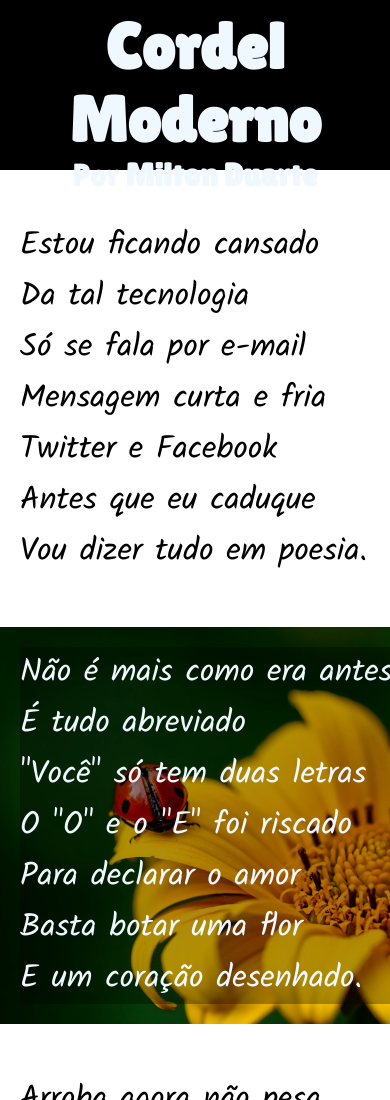
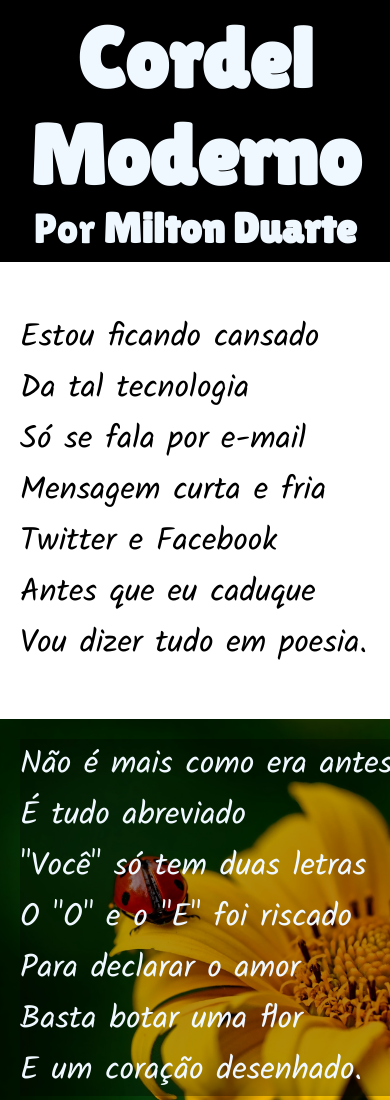
Before and after one commit to KelvinBarros/projeto-cordel, a plain HTML site: page index.html in a window 390 px wide. Shown: the top 1100 px of the page. Drawn offline with Linux system fonts and the light colour scheme.

Commit message:
corrigido header em smartphones

```diff
--- a/cordel.css
+++ b/cordel.css
@@ -11,13 +11,16 @@
 
 header{
     font-family: 'Lilita One', Arial, Helvetica, sans-serif;
-    font-size: 2em;
+    font-size: 5vh;
     background-color: black;
     color: aliceblue;
     text-align: center;
     padding: 10px;
-    height: 150px;
+    min-height: 150px;
+}
 
+header h1{
+    height: auto;
 }
 
 section{
```
